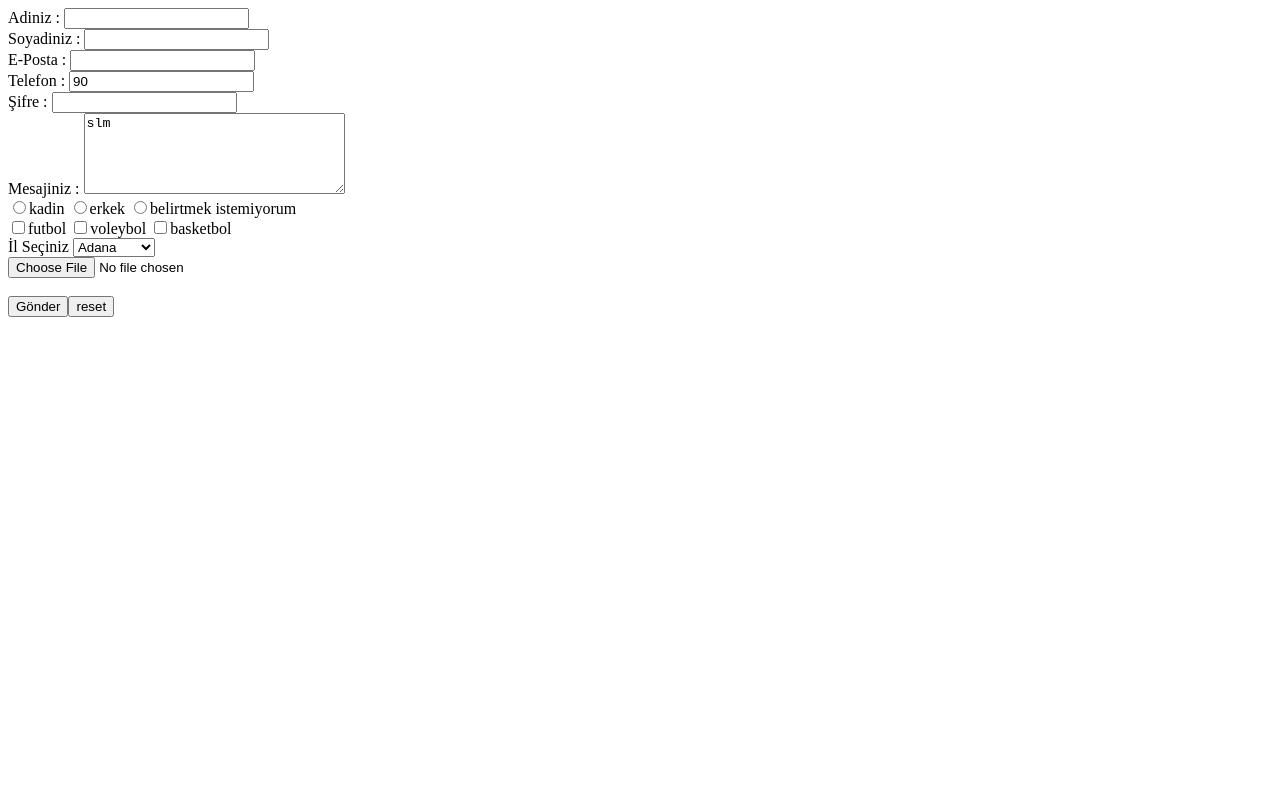
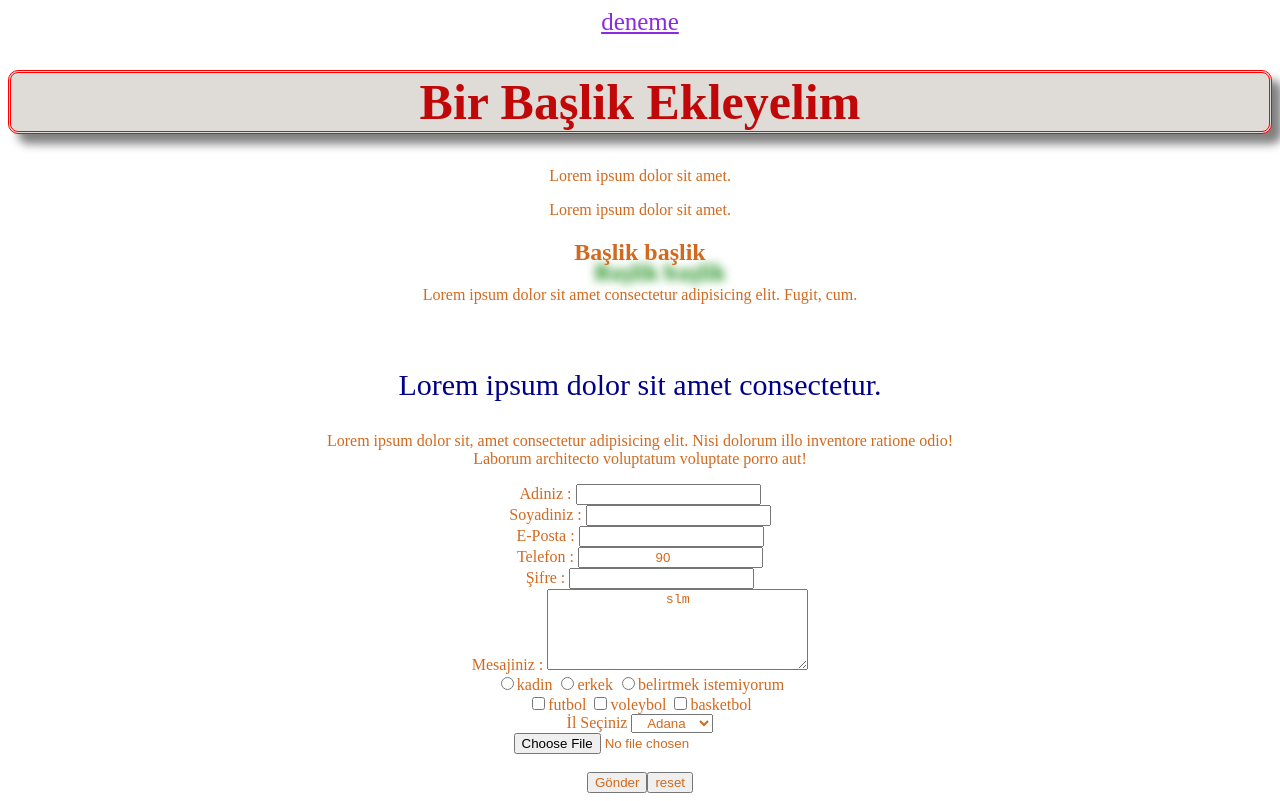
Before and after one commit to KevserY/html, a plain HTML site: page test.html in a window 1280 px wide. Drawn offline with Linux system fonts and the light colour scheme.

Commit message:
başlıyoruz

```diff
--- /dev/null
+++ b/assets/css/teststyle.css
@@ -0,0 +1,43 @@
+/* Shift+ Alt + A yorumsatırı formatını getirir */
+
+
+
+h1{   /* h1 olan bütün başlıkları temsil eder */
+    color: rgb(193, 8, 8);
+    background-color: rgb(223, 220, 216);
+    text-align: center;
+    font-weight: 800;
+    font-size: 50px;
+
+    border: 3px double red;
+    border-radius: 10px;
+    box-shadow: 10px 10px 10px grey;
+}
+
+
+h2{
+
+    /* tüm h2 başlıklar için gölglendirme yapıyoruz. - + koyunca gölgenin yönü değişir */
+    /* sadece yazılara değil borderlara da gölge verilebilir */
+
+    text-shadow: 20px 20px 10px green;
+}
+
+
+* {  /*  yıdız bütün yazıları temsil eder */
+    text-align: center;
+    color: chocolate;
+}
+
+
+a{  /* a  eklenen linkleri temsil eder */
+    color: blueviolet;
+    text-decoration: underline;
+    font-size: 25px;
+}
+
+
+.t127 {  /*  seçilen .isimlendirilen metni temsil eder. */
+    color: darkblue;
+    font-size: 30px;
+}
--- a/test.html
+++ b/test.html
@@ -4,9 +4,23 @@
     <meta charset="UTF-8">
     <meta name="viewport" content="width=device-width, initial-scale=1.0">
     <title>Document</title>
+
+    <a href="">deneme</a>
+<link rel="stylesheet" href="assets/css/teststyle.css">
+
+
+
 </head>
 <body>
-
+    <br>
+    <h1>Bir Başlik Ekleyelim</h1>
+    <p >Lorem ipsum dolor sit amet.</p>
+    <div><p>Lorem ipsum dolor sit amet.</p></div>
+    <h2>Başlik başlik</h2>
+    <span><p>Lorem ipsum dolor sit amet consectetur adipisicing elit. Fugit, cum.</p></span>
+    <br>
+    <p class="t127">Lorem ipsum dolor sit amet consectetur.</p>
+    <p>Lorem ipsum dolor sit, amet consectetur adipisicing elit. Nisi dolorum illo inventore ratione odio! <br> Laborum architecto voluptatum voluptate porro aut!</p>
 <form action="">
 <label for="">Adiniz :</label>
 <input type="text" name="" id="">
```
Also changed, not shown: contact.html (+30 -8 lines), index.html (+4 -3 lines), resume.html (+2 -3 lines), assets/css/style.css (added).
